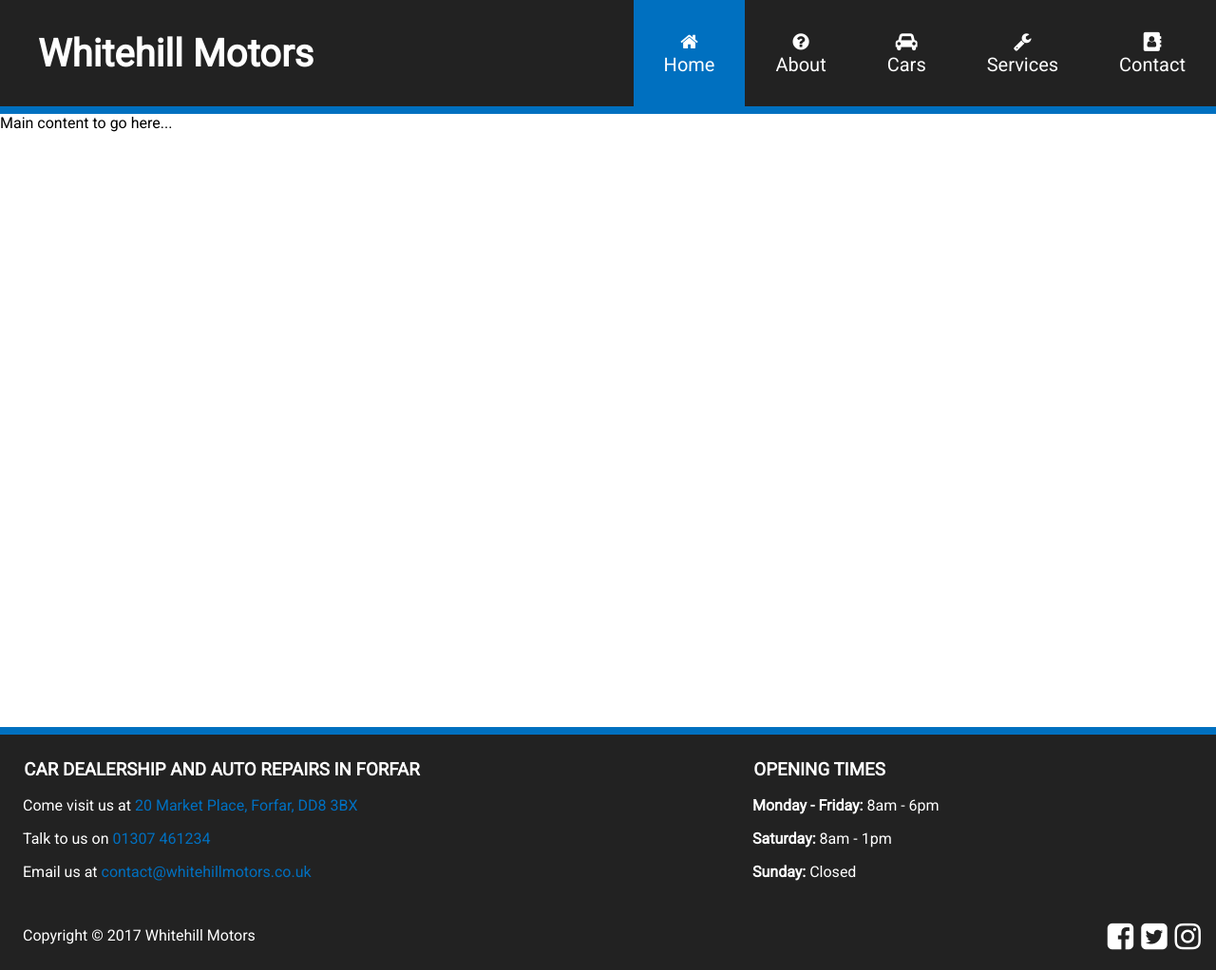
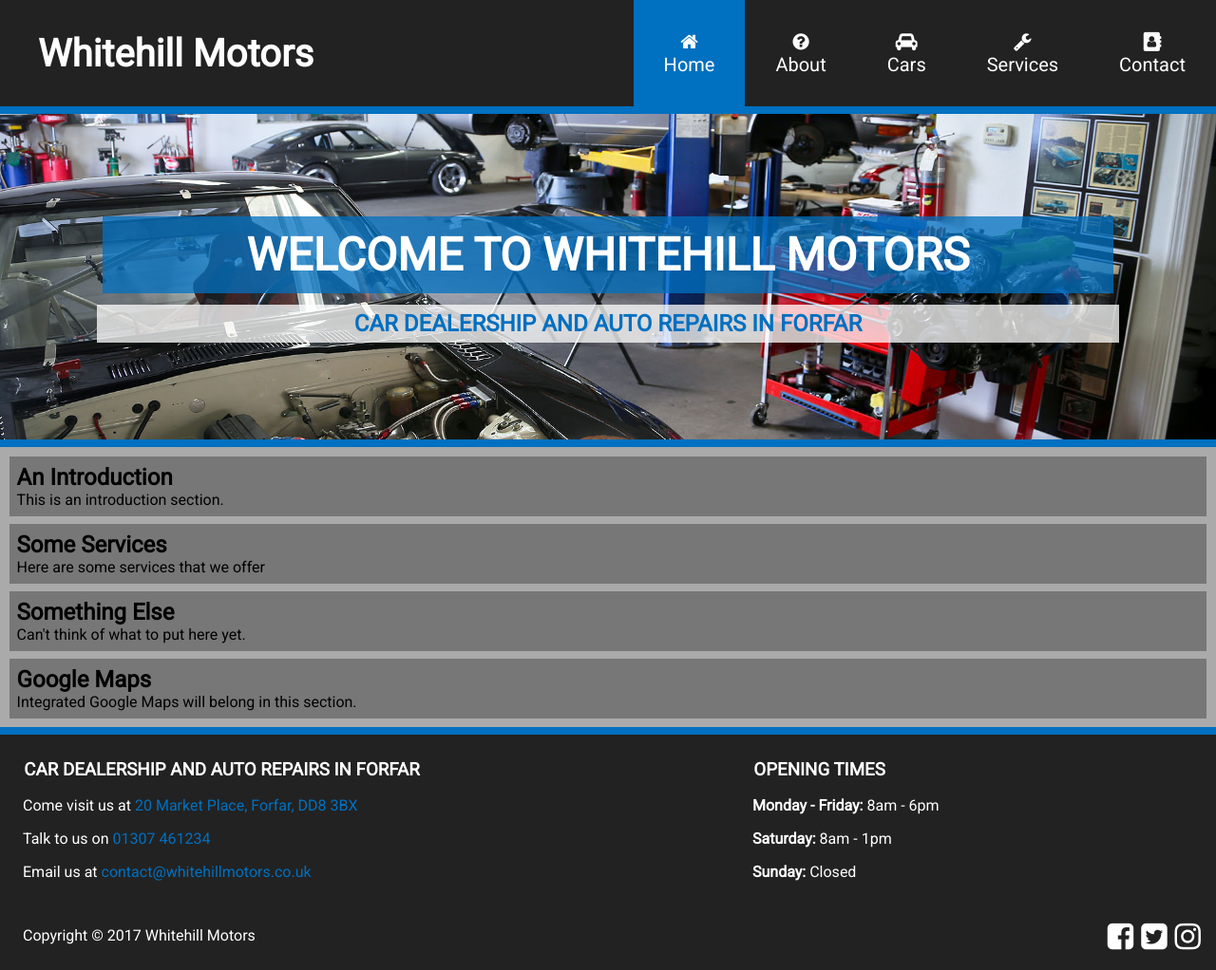
Before and after one commit to MickMelon/WhitehillMotors, a PHP site: page / in a window 1280 px wide. Shown: the whole page at 95% size. Run offline with PHP 8.4, Linux system fonts and the light colour scheme.

Commit message:
Add header

```diff
--- a/css/main.css
+++ b/css/main.css
@@ -95,11 +95,60 @@ a:hover {
     color: #fff;
 }
 
+.header-container {
+    background-image: url('../img/showroom.jpg');
+    background-size: cover;
+    background-repeat: no-repeat;
+    background-position: center;
+    padding: 5em;
+
+    border-bottom: 0.5em solid #0070c0;
+
+    display: flex;
+    flex-direction: column;
+}
+
+.header-text {
+    width: 100%;
+    padding: 1em;
+    text-transform: uppercase;
+    text-align: center;
+}
+
+.header-text h1, h2 {
+    padding: 0.25em;
+    margin: 0.25em;
+}
+
+.header-text h1 {
+    color: #fff;
+    background-color: rgba(0, 112, 192, 0.75); /* RGBA version of #0070c0 with opacity */
+    font-size: 3em;
+}
+
+.header-text h2 {
+    color: #0070c0;
+    background-color: rgba(255, 255, 255, 0.75);
+}
+
 /*
 ========================================
                 Main
 ========================================
 */
+
+.page-container {
+    /* For debug purposes */
+    background-color: #aaa;
+    padding: 0.1em;
+}
+
+.page-container section {
+    background-color: #777;
+    padding: 0.5em;
+
+    margin: 0.5em; /* debug purposes */
+}
 
 /*
 ========================================
@@ -111,15 +160,11 @@ a:hover {
     color: #fff;
     background-color: #222;
     border-top: 0.5em solid #0070c0;
+    width: 100%;
 
-    /* Keep the footer at the bottom of the page */
-    position: absolute;
-    width: 100%;
-    bottom: 0;
 
     display: flex;
     flex-direction: column;
-
 }
 
 .footer-container h3 {
@@ -216,6 +261,15 @@ a:hover {
         display: none;
     }
 
+    .header-container {
+        padding: 0;
+        border-bottom: 0.25em solid #0070c0;
+    }
+
+    .header-text h1 {
+        font-size: 2.5em;
+    }
+
     .footer-container {
         border-top: 0.25em solid #0070c0;
     }
@@ -271,7 +325,17 @@ a:hover {
         margin-right: 0.25em;
     }
 
+    .header-text h1 {
+        font-size: 1.5em;
+    }
+
+    .header-text h2 {
+        font-size: 1.15em;
+    }
+
     .footer-container {
+        font-size: 0.9em;
+
         flex-direction: row;
         flex-wrap: wrap;
     }
--- a/index.html
+++ b/index.html
@@ -45,10 +45,37 @@
                     </ul>
                 </div>
             </div>
+
+            <div class="header-container">
+                <div class="header-text">
+                    <h1>Welcome to Whitehill Motors</h1>
+                    <h2>Car Dealership and Auto Repairs in Forfar</h2>
+                </div>
+            </div>
         </header>
 
         <main>
-            <p>Main content to go here...</p>
+            <div class="page-container">
+                <section id="intro">
+                    <h1>An Introduction</h1>
+                    <p>This is an introduction section.</p>
+                </section>
+
+                <section id="services">
+                    <h1>Some Services</h1>
+                    <p>Here are some services that we offer</p>
+                </section>
+
+                <section id="something">
+                    <h1>Something Else</h1>
+                    <p>Can't think of what to put here yet.</p>
+                </section>
+
+                <section id="maps">
+                    <h1>Google Maps</h1>
+                    <p>Integrated Google Maps will belong in this section.</p>
+                </section>
+            </div>
         </main>
 
         <footer>
```
